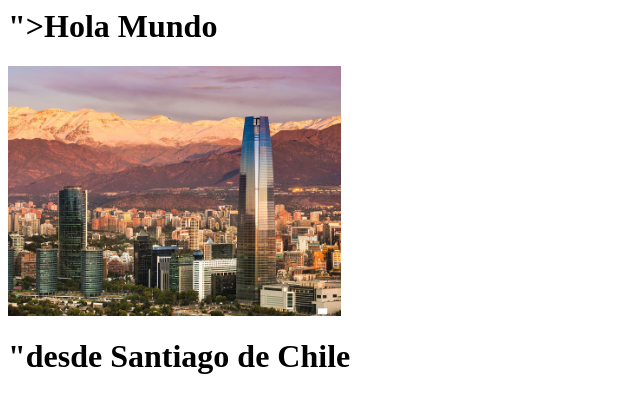
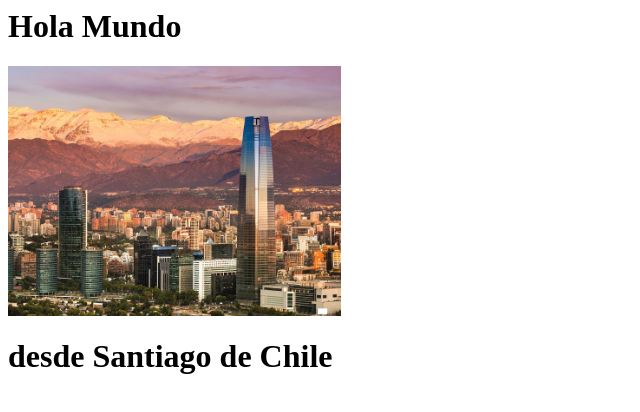
Before and after one commit to xcisternas/xcisternas.github.io, a plain HTML site: page index.html in a window 1280 px wide. Shown: the whole page, without its empty margins (0-640 px from the left). Drawn offline with Linux system fonts and the light colour scheme.

Commit message:
corrige text

```diff
--- a/index.html
+++ b/index.html
@@ -1,6 +1,6 @@
 <html>
-    <h1>">Hola Mundo</h1>
+    <h1>Hola Mundo</h1>
 <img src="stgo.jpeg" height="250">
-<h1>"desde Santiago de Chile</h1>
+<h1>desde Santiago de Chile</h1>
 
 </html>
```
